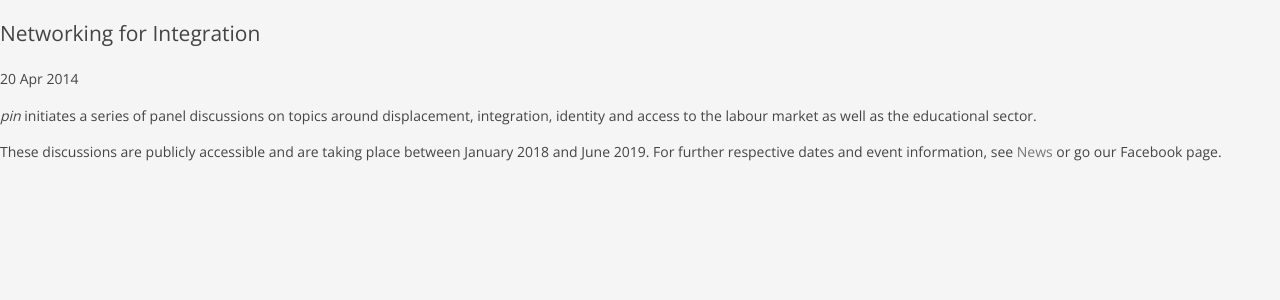
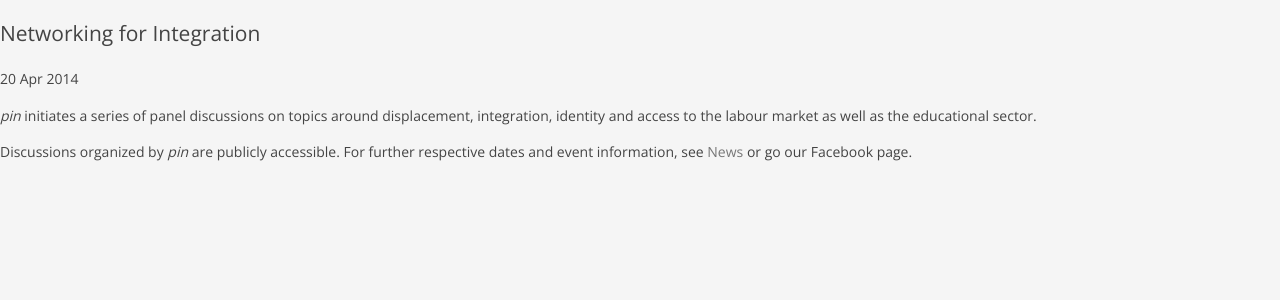
Before and after one commit to pinverein/anna-laura, a Jekyll site: the page built from _posts/en/projects/2014-04-20-project_2.md, in a window 1280 px wide. Shown: the top 300 px of the page. Built offline with Jekyll 4.4.1, drawn with Linux system fonts in a browser that asks for light colours; comment, search, counter and statistics services are not loaded.

Commit message:
Update 2014-04-20-project_2.md

```diff
--- a/_posts/en/projects/2014-04-20-project_2.md
+++ b/_posts/en/projects/2014-04-20-project_2.md
@@ -10,5 +10,4 @@
 
 *pin* initiates a series of panel discussions on topics around displacement, integration, identity and access to the labour market as well as the educational sector.
 
-These discussions are publicly accessible and are taking place between January 2018 and June 2019.
-For further respective dates and event information, see <a class='scroll-on-page-link' href='#start'>News</a> or go our Facebook page.
+Discussions organized by *pin* are publicly accessible. For further respective dates and event information, see <a class='scroll-on-page-link' href='#start'>News</a> or go our Facebook page.
```
